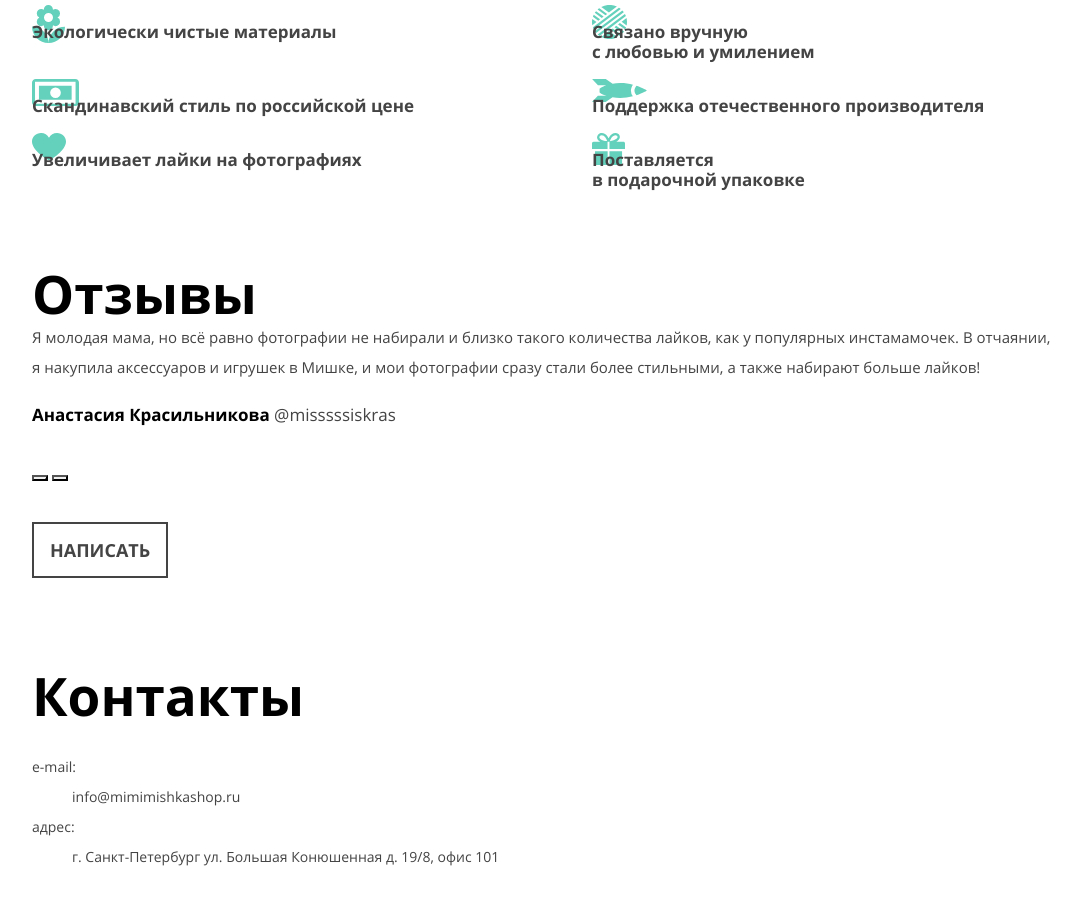
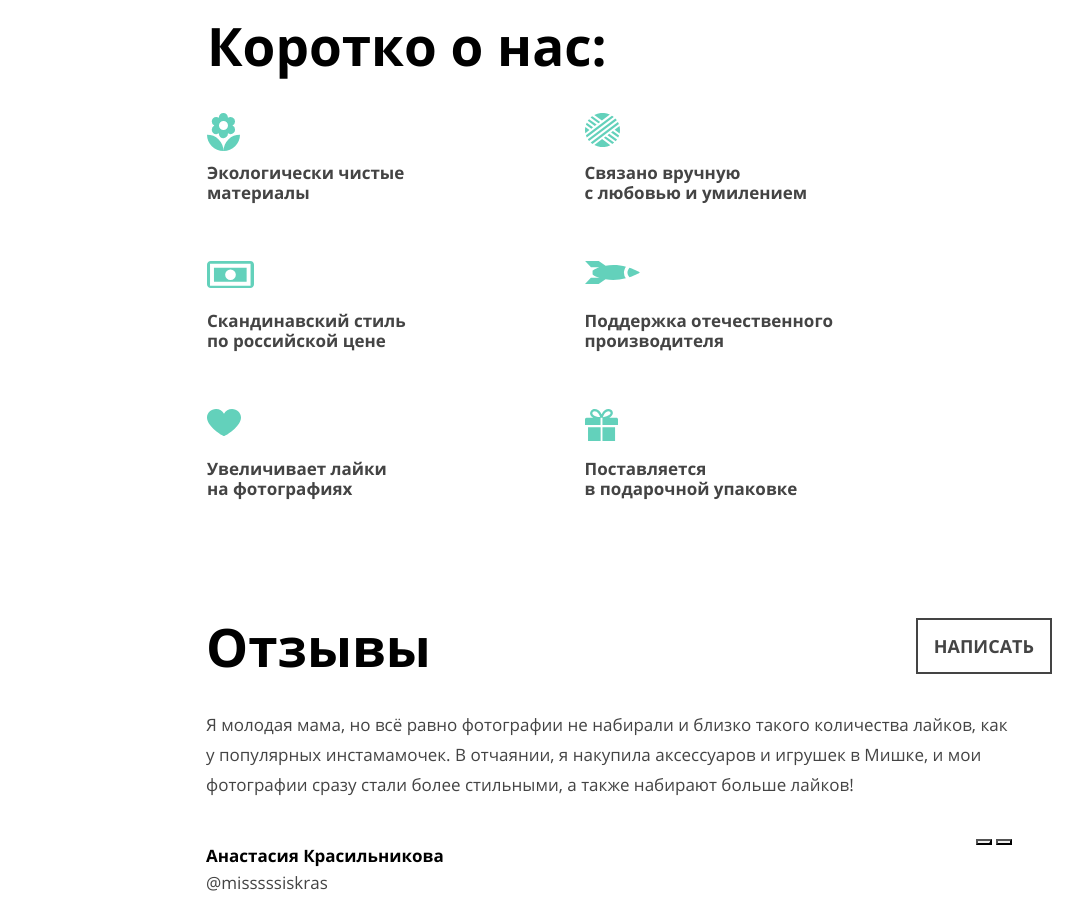
Before and after one commit to htmlacademy-adaptive/2018235-mishka-26, a website: page source/index.html in a window 1280 px wide. Shown: the part 1360-2261 px from the top of the page, without its empty margins (83-1166 px from the left). Drawn offline with nearby package versions, Linux system fonts and the light colour scheme; files that its build step writes are made by us from their sources.

Commit message:
Добавляет сетку блока отзывы

```diff
--- a/source/index.html
+++ b/source/index.html
@@ -142,7 +142,8 @@
       </div>
     </section>
     <section class="reviews">
-      <div class="container slider">
+      <div class="container reviews__wrapper">
+        <div class="slider">
           <h2 class="reviews__title section-title">Отзывы</h2>
           <ul class="reviews__list">
             <li class="slider__item slider__item--active">
@@ -195,10 +196,12 @@
               <span class="visually-hidden">Следующий отзыв.</span>
             </button>
           </div>
+        </div>
         <a class="reviews__button button button--primary" href="add-review.html">Написать</a>
       </div>
     </section>
     <section class="contacts">
+      <div class="contacts__wrapper"></div>
       <div class="container">
         <h2 class="contacts__title section-title">Контакты</h2>
         <dl class="contacts__list">
@@ -216,7 +219,6 @@
             alt="Место на карте:г. Санкт-Петербург ул. Большая Конюшенная д. 19/8, офис 101." width="320" height="454">
         </div>
       </div>
-      <div class="container">
       <a class="contacts__button button button--primary" href="feedback.html">Напишите нам</a>
       </div>
     </section>
--- a/source/less/blocks/advantages.less
+++ b/source/less/blocks/advantages.less
@@ -1,10 +1,23 @@
 .advantages {
   padding: 31px 0 29px;
   display: grid;
+
+  @media (min-width: @tablet-width) {
+    padding: 60px 0 80px;
+  }
+
+  @media (min-width: @desktop-width) {
+    padding: 68px 0 90px;
+  }
 }
 
 .advantages__title {
   margin: 0 0 28px;
+
+  @media (min-width: @desktop-width) {
+    margin-bottom: 39px;
+    margin-left: 175px;
+  }
 }
 
 .advantages__list {
@@ -16,11 +29,19 @@
     display: grid;
     grid-template-columns: repeat(2, 1fr);
     column-gap: 70px;
+    row-gap: 58px;
+  }
+
+  @media (min-width: @desktop-width) {
+    width: 670px;
+    margin-left: 175px;
+    column-gap: 85px;
   }
 }
 
 .advantages__item {
   background-repeat: no-repeat;
+  padding-top: 50px;
 
   &--ecologic {
     background-image: url("../img/index/advantages/ecologic.svg");
@@ -68,6 +89,7 @@
 }
 
 .advantages__description {
+  margin: 0;
   font-weight: 700;
   line-height: 20px;
   color: var("--main-color");
--- a/source/less/blocks/contacts.less
+++ b/source/less/blocks/contacts.less
@@ -1,5 +1,14 @@
 .contacts {
   padding: 38px 0 39px;
+}
+
+.contacts__wrapper {
+  display: grid;
+
+  @media (min-width: @desktop-width) {
+    grid-template-columns: 88px 323px 527px;
+    column-gap: 23;
+  }
 }
 
 .contacts__title {
@@ -19,3 +28,9 @@
 .contacts__location {
   margin: 0 0 42px;
 }
+
+.contacts__button {
+  display: block;
+  width: 260px;
+  margin: 0 auto;
+}
--- a/source/less/blocks/reviews.less
+++ b/source/less/blocks/reviews.less
@@ -2,14 +2,31 @@
   padding: 29px 0 51px;
 }
 
+.reviews__wrapper {
+  position: relative;
+}
+
 .reviews__title {
   margin: 0;
+
+  @media (min-width: @tablet-width) {
+    margin-bottom: 38px;
+  }
+
+  @media (min-width: @desktop-width) {
+    margin-bottom: 35px;
+    margin-left: 174px;
+  }
 }
 
 .reviews__list {
   .list-reset();
   margin: 0 0 30px;
   padding: 0;
+
+  @media (min-width: @desktop-width) {
+    margin-left: 174px;
+  }
 }
 
 .reviews__item {
@@ -20,12 +37,35 @@
   margin: 0 0 18px;
   font-size: 15px;
   line-height: 30px;
+
+  @media (min-width: @tablet-width) {
+    margin-bottom: 61px;
+    font-size: 17px;
+  }
+
+  @media (min-width: @desktop-width) {
+    margin-bottom: 44px;
+  }
+}
+
+.reviews__author-info {
+  @media (min-width: @tablet-width) {
+    display: grid;
+  }
 }
 
 .reviews__author {
   font-style: normal;
   font-weight: 700;
   color: var(--main-color);
+
+  @media (min-width: @tablet-width) {
+    font-size: 18px;
+  }
+
+  @media (min-width: @desktop-width) {
+    font-size: 17px;
+  }
 }
 
 .reviews__author-link {
@@ -40,3 +80,11 @@
     color: #46c1ae;
   }
 }
+
+.reviews__button {
+  @media (min-width: @tablet-width) {
+    position: absolute;
+    top: 0;
+    right: 80px;
+  }
+}
--- a/source/less/blocks/slider.less
+++ b/source/less/blocks/slider.less
@@ -1,3 +1,8 @@
+.slider {
+  position: relative;
+}
+
+
 .slider__item {
   display: none;
 
@@ -8,6 +13,13 @@
 
 .slider__buttons {
   margin: 0 0 38px;
+
+  @media (min-width: @tablet-width) {
+    position: absolute;
+    margin: 0;
+    bottom: 50px;
+    right: 70px;
+  }
 }
 
 .slider__button-previous {
--- a/source/less/blocks/top-product.less
+++ b/source/less/blocks/top-product.less
@@ -1,11 +1,19 @@
 .top-product {
   padding: 31px 0 42px;
+
+  @media (min-width: @tablet-width) {
+    padding: 39px 0 58px;
+  }
+
+  @media (min-width: @tablet-width) {
+    padding: 54px 0 79px;
+  }
 }
 
 .top-product__wrapper {
   display: grid;
 
-  @media (min-width: @tablet-width) {
+  @media (min-width: @desktop-width) {
     grid-template-columns: 292px 334px;
     column-gap: 42px;
   }
```
Lines whose indentation alone changed are shown as unchanged.
